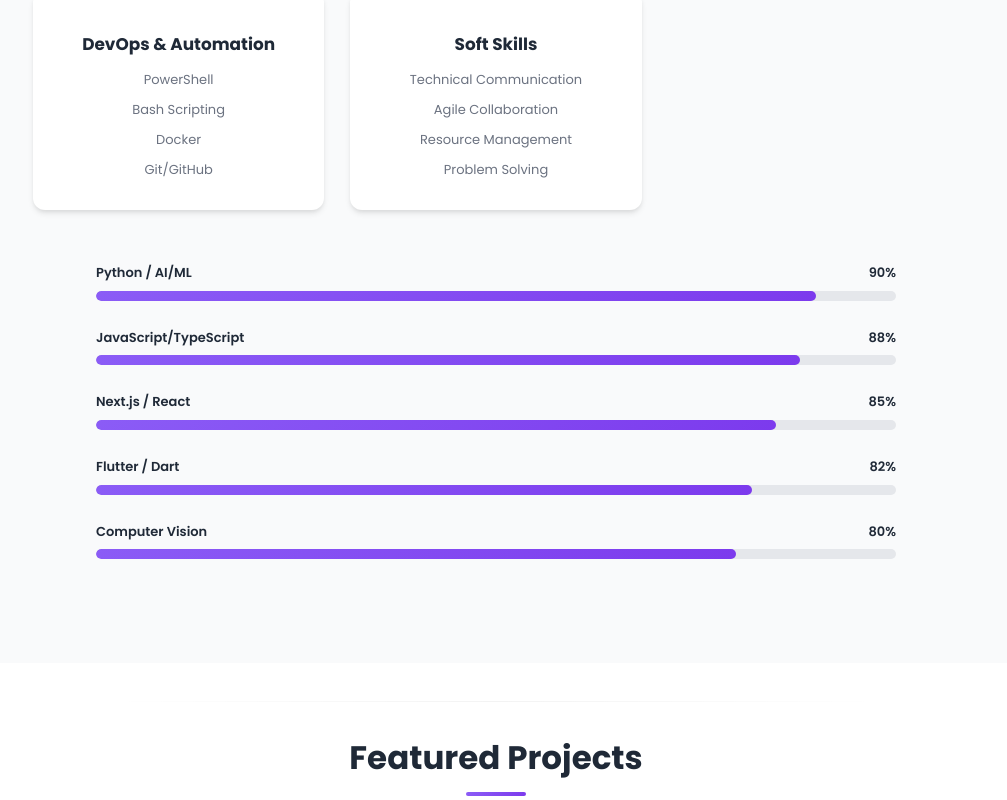
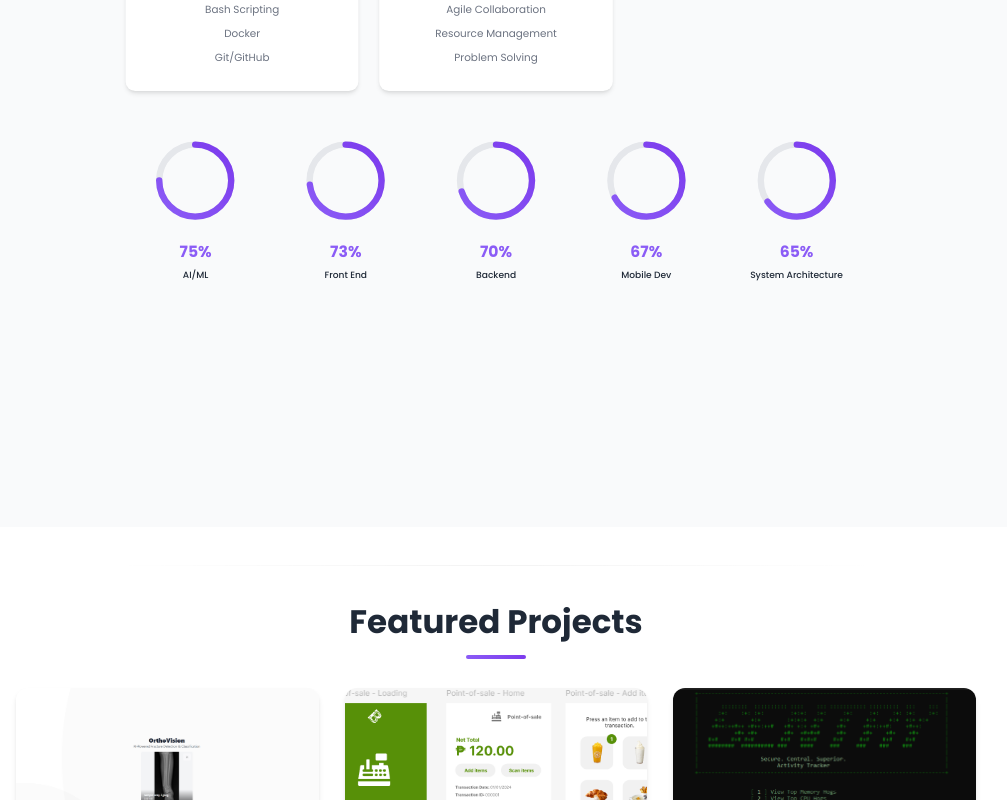
Before and after one commit to Syntax404-coder/Syntax-404, a React (Vite) app: page / in a window 1280 px wide. Shown: the part 3240-4040 px from the top of the page, without its empty margins (144-1151 px from the left). Built offline with nearby package versions, Linux system fonts and the light colour scheme.

Commit message:
v2.4- beutification

```diff
--- a/src/components/Skills.jsx
+++ b/src/components/Skills.jsx
@@ -27,11 +27,11 @@
   ]
 
   const skillBars = [
-    { name: "Python / AI/ML", percentage: 90 },
-    { name: "JavaScript/TypeScript", percentage: 88 },
-    { name: "Next.js / React", percentage: 85 },
-    { name: "Flutter / Dart", percentage: 82 },
-    { name: "Computer Vision", percentage: 80 }
+    { name: "AI/ML", percentage: 75 },
+    { name: "Front End", percentage: 73 },
+    { name: "Backend", percentage: 70 },
+    { name: "Mobile Dev", percentage: 67 },
+    { name: "System Architecture", percentage: 65 }
   ]
 
   const skillCardsRef = useRef([])
@@ -59,15 +59,18 @@
       }
     })
 
-    // Animate skill bars
+    // Animate circular progress bars
     const barObserver = new IntersectionObserver(
       (entries) => {
         entries.forEach((entry) => {
           if (entry.isIntersecting) {
-            const progressBars = entry.target.querySelectorAll('.skill-progress')
-            progressBars.forEach((bar) => {
-              const width = bar.getAttribute('data-width')
-              bar.style.width = width + '%'
+            const circles = entry.target.querySelectorAll('.progress-ring-circle')
+            circles.forEach((circle) => {
+              const percentage = parseFloat(circle.getAttribute('data-percentage'))
+              const radius = circle.r.baseVal.value
+              const circumference = radius * 2 * Math.PI
+              const offset = circumference - (percentage / 100) * circumference
+              circle.style.strokeDashoffset = offset
             })
             barObserver.unobserve(entry.target)
           }
@@ -111,18 +114,52 @@
             </div>
           ))}
         </div>
-        <div className="skills-bars" ref={skillsSectionRef}>
-          {skillBars.map((bar, index) => (
-            <div key={index} className="skill-bar-item">
-              <div className="skill-bar-header">
-                <span>{bar.name}</span>
-                <span>{bar.percentage}%</span>
+        <div className="skills-circular-bars" ref={skillsSectionRef}>
+          {skillBars.map((bar, index) => {
+            const radius = 45
+            const circumference = radius * 2 * Math.PI
+
+            return (
+              <div key={index} className="circular-skill-item">
+                <svg className="progress-ring" width="120" height="120">
+                  <circle
+                    className="progress-ring-bg"
+                    stroke="#E5E7EB"
+                    strokeWidth="8"
+                    fill="transparent"
+                    r={radius}
+                    cx="60"
+                    cy="60"
+                  />
+                  <circle
+                    className="progress-ring-circle"
+                    stroke="url(#gradient)"
+                    strokeWidth="8"
+                    fill="transparent"
+                    r={radius}
+                    cx="60"
+                    cy="60"
+                    data-percentage={bar.percentage}
+                    style={{
+                      strokeDasharray: `${circumference} ${circumference}`,
+                      strokeDashoffset: circumference,
+                      transition: 'stroke-dashoffset 1.5s ease-in-out'
+                    }}
+                  />
+                  <defs>
+                    <linearGradient id="gradient" x1="0%" y1="0%" x2="100%" y2="100%">
+                      <stop offset="0%" stopColor="#8B5CF6" />
+                      <stop offset="100%" stopColor="#7C3AED" />
+                    </linearGradient>
+                  </defs>
+                </svg>
+                <div className="circular-skill-info">
+                  <span className="circular-skill-percentage">{bar.percentage}%</span>
+                  <span className="circular-skill-name">{bar.name}</span>
+                </div>
               </div>
-              <div className="skill-bar">
-                <div className="skill-progress" data-width={bar.percentage}></div>
-              </div>
-            </div>
-          ))}
+            )
+          })}
         </div>
       </div>
     </section>
--- a/src/styles.css
+++ b/src/styles.css
@@ -924,6 +924,18 @@
 .skills {
     padding: 6rem 0;
     background: var(--bg-light);
+    position: relative;
+    z-index: 2;
+    margin-top: -2px;
+    /* Overlap to cover Experience background gap */
+    box-shadow: 0 -10px 0 var(--bg-light);
+    /* Extend background upward */
+}
+
+.skills .container {
+    transform: scale(0.8);
+    /* Scale down content by 20% */
+    transform-origin: top center;
 }
 
 .skills-grid {
@@ -974,35 +986,48 @@
     padding: 0.25rem 0;
 }
 
-.skills-bars {
-    max-width: 800px;
-    margin: 0 auto;
-}
-
-.skill-bar-item {
-    margin-bottom: 2rem;
-}
-
-.skill-bar-header {
-    display: flex;
-    justify-content: space-between;
-    margin-bottom: 0.5rem;
-    font-weight: 600;
-}
-
-.skill-bar {
-    height: 10px;
-    background: var(--border-color);
-    border-radius: 5px;
-    overflow: hidden;
-}
-
-.skill-progress {
-    height: 100%;
-    background: linear-gradient(135deg, var(--primary-color), var(--secondary-color));
-    border-radius: 5px;
-    width: 0;
-    transition: width 1s ease;
+/* Circular Skill Bars */
+.skills-circular-bars {
+    display: grid;
+    grid-template-columns: repeat(auto-fit, minmax(140px, 1fr));
+    gap: 3rem;
+    max-width: 900px;
+    margin: 3rem auto 0;
+    justify-items: center;
+}
+
+.circular-skill-item {
+    display: flex;
+    flex-direction: column;
+    align-items: center;
+    gap: 1rem;
+}
+
+.progress-ring {
+    transform: rotate(-90deg);
+}
+
+.progress-ring-circle {
+    stroke-linecap: round;
+}
+
+.circular-skill-info {
+    text-align: center;
+    display: flex;
+    flex-direction: column;
+    gap: 0.25rem;
+}
+
+.circular-skill-percentage {
+    font-size: 1.5rem;
+    font-weight: 700;
+    color: var(--primary-color);
+}
+
+.circular-skill-name {
+    font-size: 0.875rem;
+    font-weight: 500;
+    color: var(--text-dark);
 }
 
 /* Projects Section */
@@ -1133,7 +1158,7 @@
 /* Contact Section - New Design */
 .contact-new {
     padding: 6rem 0;
-    background: linear-gradient(135deg, #e0f7f7 0%, #fff 50%, #f5e6f0 100%);
+    background: linear-gradient(135deg, #ffffff 0%, #8b5cf6 50%, #1f2937 100%);
     min-height: 60vh;
 }
 
```
